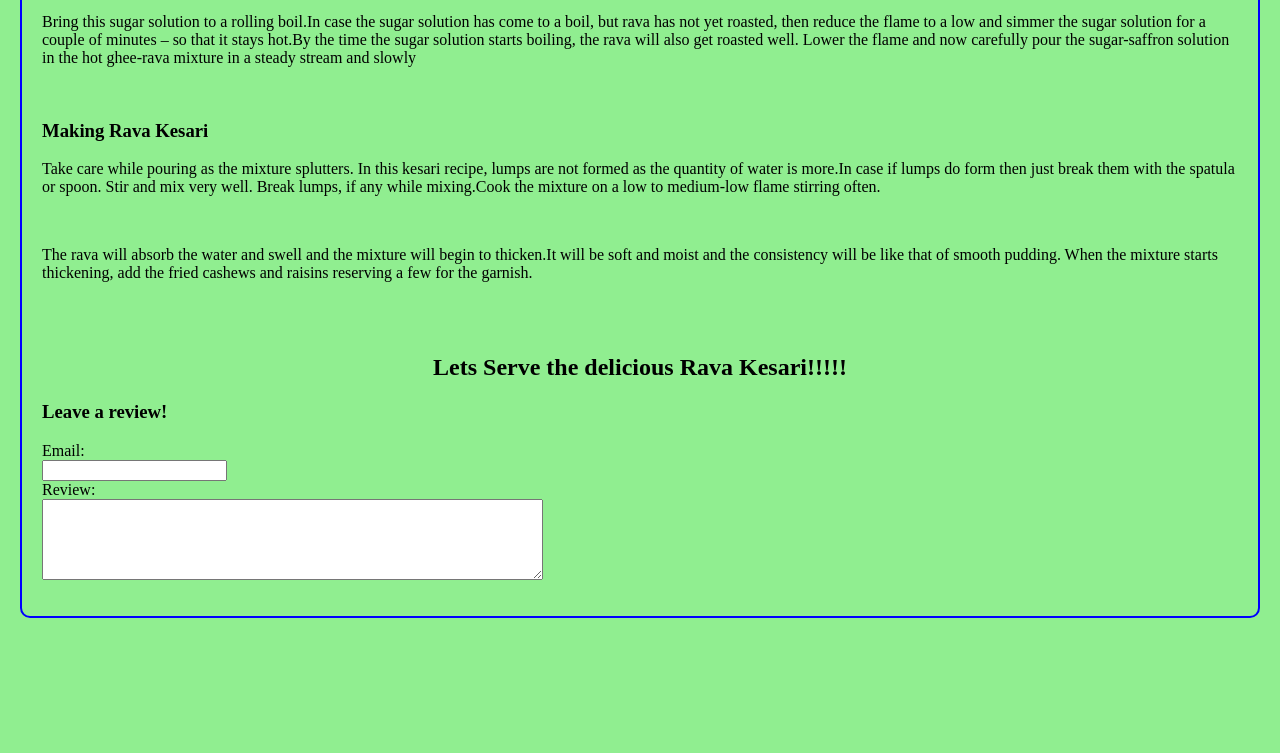
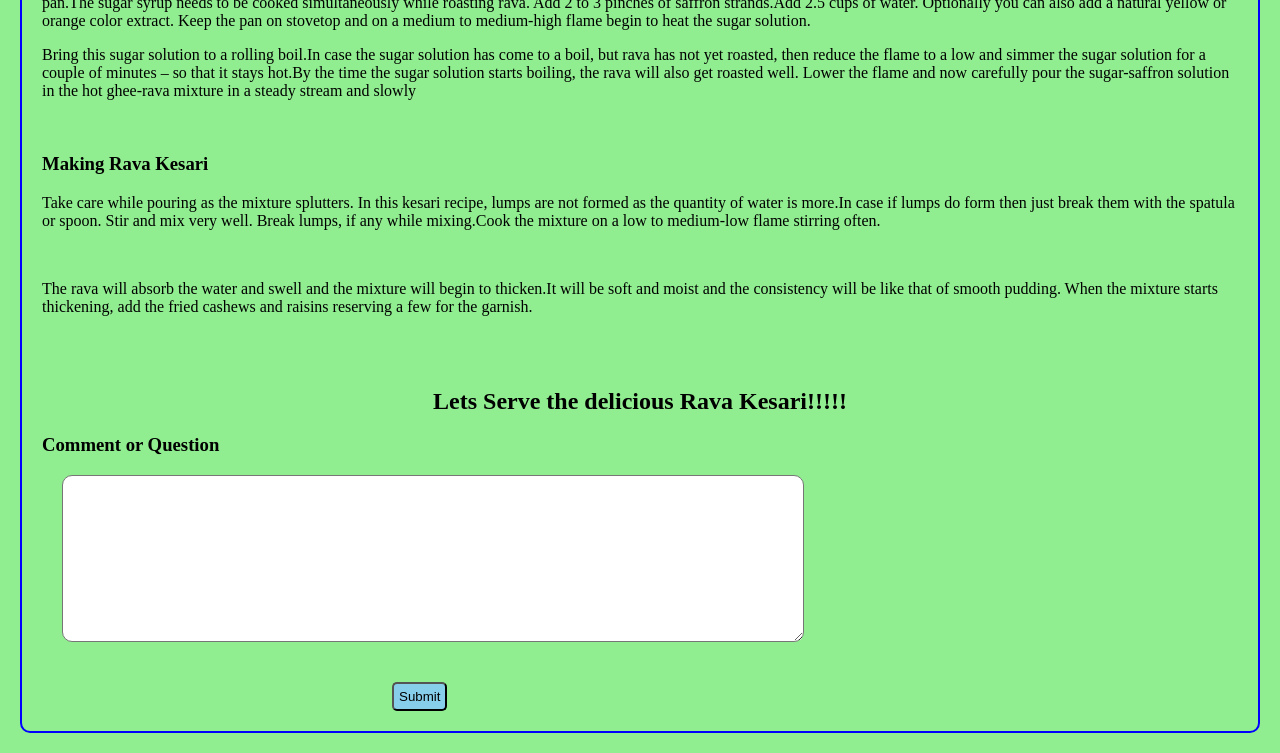
Before and after one commit to Renumani/web-projects, a plain HTML site: page recipePage.html in a window 1280 px wide. Shown: the part 929-1682 px from the top of the page. Before the commit the page ends 1567 px from the top, so only its background shows below. Drawn offline with Linux system fonts and the light colour scheme.

Commit message:
Update recipePage.html

```diff
--- a/recipePage.html
+++ b/recipePage.html
@@ -1,7 +1,21 @@
+<!DOCTYPE html>
 <html>
-
 <head>
     <title>Rava Kesari</title>
+<style>
+textarea{
+    border-radius:10px;
+    margin-left:20px;
+    font-size:20px;
+    }
+#button{
+    position:relative;
+    left:350px;
+    background-color:skyblue;
+    border-radius:5px;
+    padding:5px;
+    }
+</style>
 </head>
 
 <body style ="margin:20px; border:2px solid blue; border-radius:10px; padding:20px;"bgcolor = "lightgreen">
@@ -29,7 +43,7 @@
                 <li>saffron</li>
                 <li>Water </li>
             </ul>
-			<img src="C:\Users\User\Desktop\recipepagehtml\Rava Kesari.jpg" width =50% height= 500px  align="right"/>
+			<img src="Rava Kesari.jpg" width =50% height= 500px  align="right"/>
         </section>
         <section>
             <h2>Preparation</h2>
@@ -66,16 +80,10 @@
     </article>
     <footer>
         <section>
-            <h3>Leave a review!</h3>
             <form>
-                <div>
-                    <label for="email">Email:</label><br>
-                           <input type="email" id="email" />
-                </div>
-                <div>
-                    <label for="review">Review:</label><br>
-                          <textarea id="review" cols="60" rows="5"></textarea>
-                </div>
+               <h3> Comment or Question</h3>
+                <textarea cols=60 rows= 7></textarea><br><br><br>
+                <input id= "button"type="button" value="Submit" >
             </form>
         </section>
     </footer>
```
